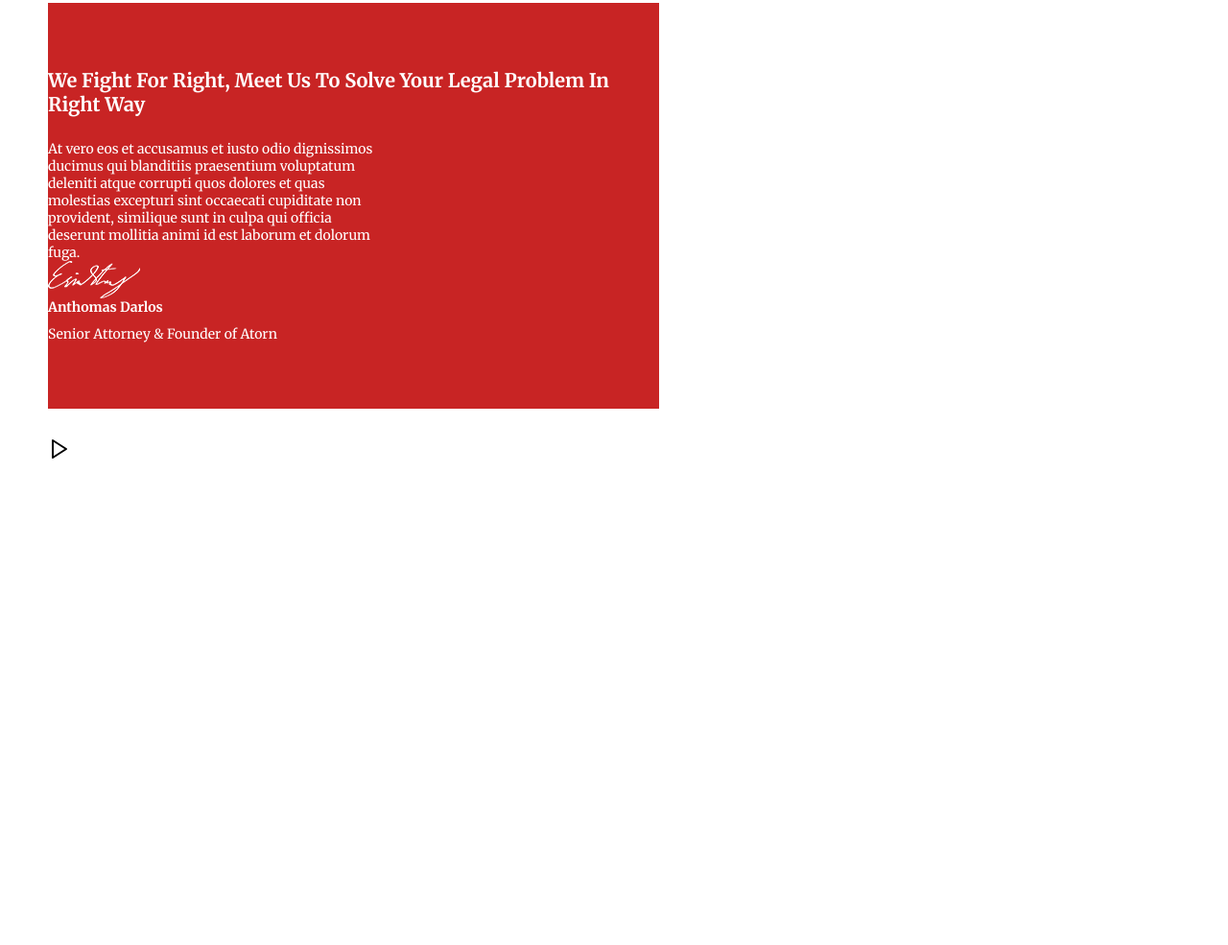
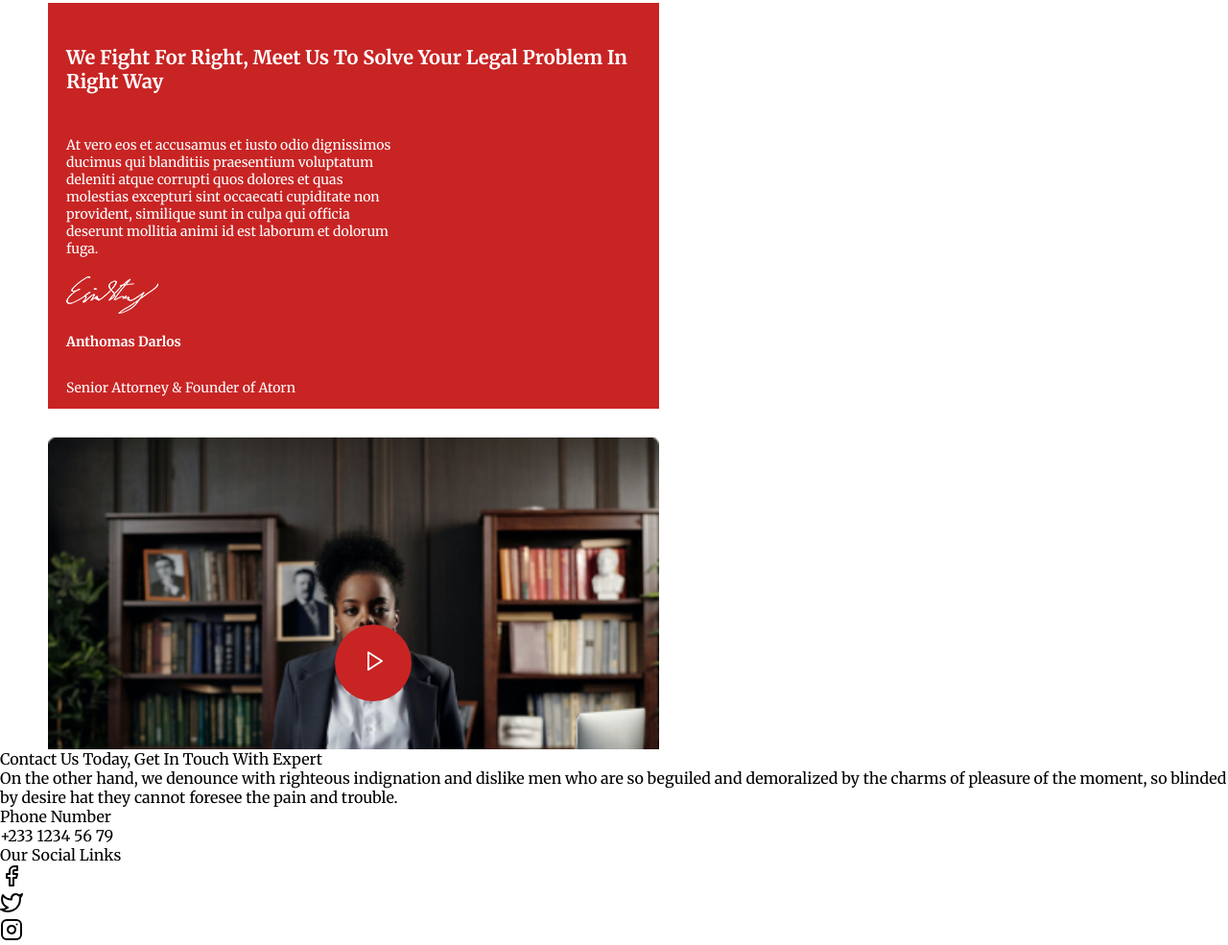
Before and after one commit to OdionBilly/Project-C4-Group3, a plain HTML site: page index.html in a window 1280 px wide. Shown: the part 2534-3519 px from the top of the page at 96% size. Before the commit the page ends 3018 px from the top, so only its background shows below. Drawn offline with Linux system fonts and the light colour scheme.

Commit message:
created contact section

```diff
--- a/index.html
+++ b/index.html
@@ -189,7 +189,7 @@
     <!-- service section -->
 
     <section class="services">
-        <div class="sercices-content">
+        <div class="services-content">
             <div class="services-title">
                 We Fight For Right, Meet Us To Solve Your Legal Problem In Right Way
             </div>
@@ -211,16 +211,49 @@
 
     </section>
     <div class="youtube-video">
-        <div class="bottom-video">
-            <div class="bottom-video-container">
+        <div class="services-video">
+            <div class="services-video-container">
                 <i  class="play-icon" data-feather="play"></i>
             </div>
         </div>
     </div>
 
 
-    <section class="bottom2">
-        <div class="bottom2-content">
+    <section class="contact">
+        <div class="contact-content">
+            <div class="contact-header">
+                Contact Us Today, Get In Touch With
+                Expert
+            </div>
+            <div class="contact-description">
+                On the other hand, we denounce with righteous indignation
+                and dislike men who are so beguiled and demoralized by the
+                charms of pleasure of the moment, so blinded by desire hat
+                they cannot foresee the pain and trouble.
+            </div>
+            <div class="contact-number">
+                Phone Number
+                <div class="mobile-contact">
+                    +233 1234 56 79
+                </div>
+
+                <div class="contact-social-link">
+                    Our Social Links
+                </div>
+                <div class="social-media-link">
+                    <div class="link-container">
+                        <i data-feather="facebook"></i>
+                    </div>
+                    <div class="link-container">
+                        <i data-feather="twitter"></i>
+                    </div>
+                    <div class="link-container">
+                        <i data-feather="instagram"></i>
+                </div>
+
+            </div>
+
+
 
         </div>
     </section>
```
